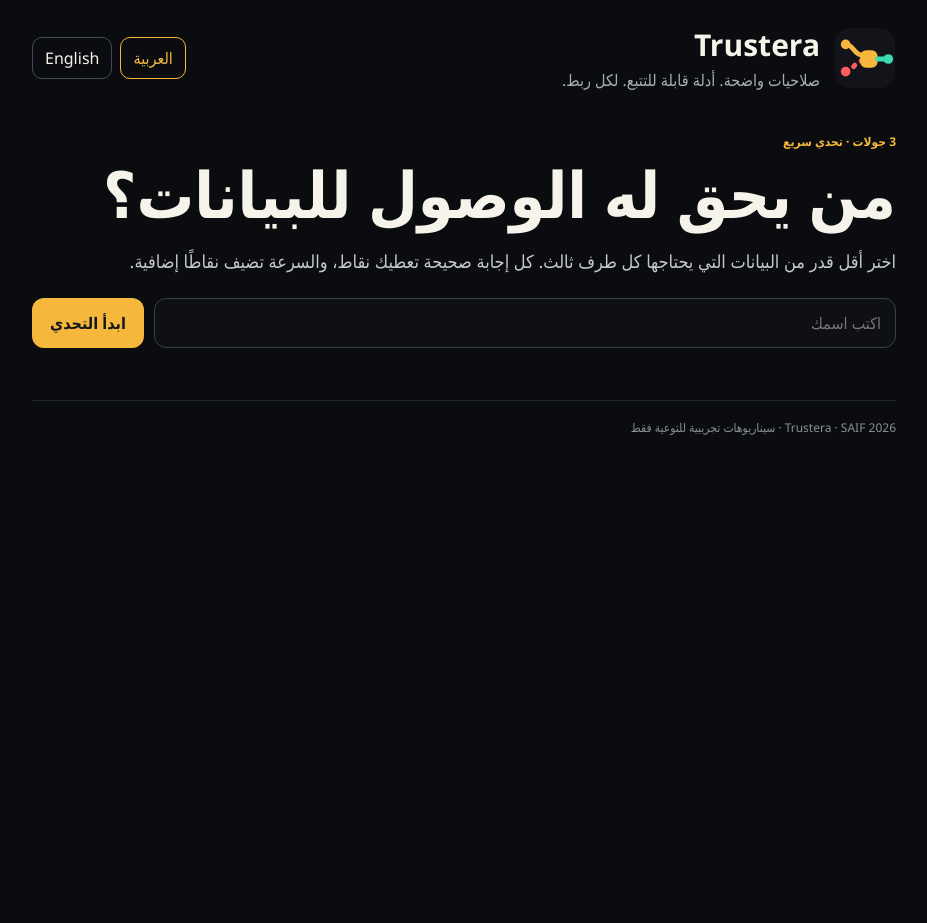
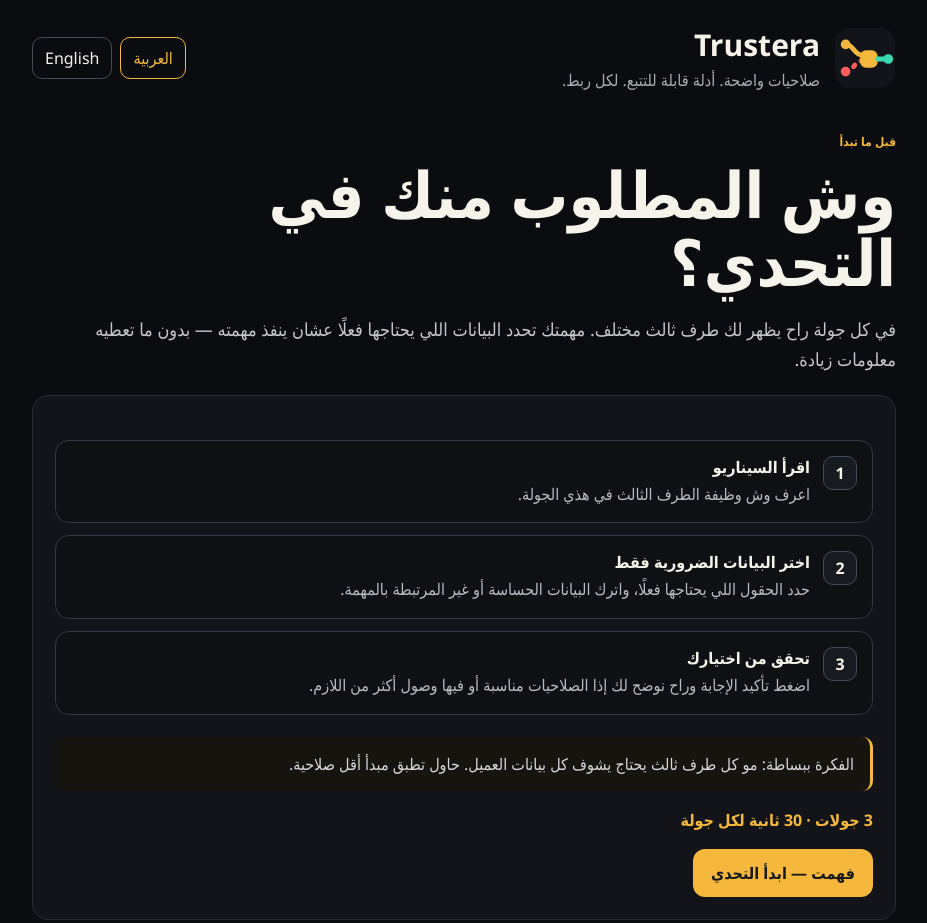
Before and after one commit to 3alxx/trustera, a plain HTML site: page index.html in a window 1280 px wide. Shown: the top 923 px of the page, without its empty margins (176-1103 px from the left). Before the commit the page ends 800 px from the top, so only its background shows below. Drawn offline with Linux system fonts and the light colour scheme.

Commit message:
Add bilingual how-to screen before Trustera challenge

```diff
--- a/index.html
+++ b/index.html
@@ -10,7 +10,7 @@
 *{box-sizing:border-box}html{scroll-behavior:smooth}body{margin:0;background:var(--bg);color:var(--sand);font-family:"Segoe UI",Tahoma,Arial,sans-serif;overflow-x:hidden}
 button,input{font:inherit}.wrap{max-width:900px;margin:auto;padding:24px 18px 70px}.brand{display:flex;align-items:center;gap:14px}.mark{width:62px;height:62px;flex:none}.brand h1{margin:0;font-size:30px}.brand p{margin:4px 0 0;color:var(--muted)}
 .lang{margin-inline-start:auto;display:flex;gap:8px}.lang button{background:transparent;color:var(--sand);border:1px solid #444b55;border-radius:10px;padding:9px 12px;cursor:pointer}.lang .active{border-color:var(--gold);color:var(--gold)}
-.hero{padding:42px 0 18px}.hero h2{font-size:clamp(38px,8vw,64px);line-height:1.06;margin:10px 0 16px}.hero p{font-size:18px;line-height:1.7;color:#c5c8ce}
+.hero{padding:42px 0 18px}.hero h2{font-size:clamp(38px,8vw,64px);line-height:1.06;margin:10px 0 16px}.hero p{font-size:18px;line-height:1.7;color:#c5c8ce}.howto-title{font-size:clamp(34px,7vw,56px);line-height:1.15;margin:10px 0 14px}.howto-lead{font-size:18px;line-height:1.75;color:#c5c8ce}.howto-steps{display:grid;gap:12px;margin:22px 0}.howto-step{display:flex;gap:13px;align-items:flex-start;padding:15px;background:#0E1014;border:1px solid #343944;border-radius:14px}.howto-icon{width:34px;height:34px;flex:none;border-radius:10px;display:grid;place-items:center;background:#171A20;border:1px solid #464C57;font-weight:900}.howto-step strong{display:block;margin-bottom:4px}.howto-note{margin:18px 0;padding:14px 16px;border-inline-start:3px solid var(--gold);background:#15140F;border-radius:10px;color:#d6d8dc;line-height:1.65}.howto-meta{color:var(--gold);font-weight:800;margin:10px 0 18px}
 .kicker{color:var(--gold);font-weight:800;font-size:12px}.card{margin-top:20px;padding:22px;background:var(--card);border:1px solid var(--line);border-radius:16px}.hidden{display:none!important}
 .namebox{display:grid;grid-template-columns:1fr auto;gap:10px;margin-top:22px}.namebox input{min-height:50px;background:#0E1014;color:var(--sand);border:1px solid #3A3F49;border-radius:12px;padding:0 14px}.namebox input.invalid{border-color:var(--red)}
 .form-error{color:var(--red);font-size:13px;margin-top:8px}
@@ -58,7 +58,23 @@ html[dir="ltr"] .field{padding:16px 16px 16px 48px}
 <div class="lang"><button id="arBtn" class="active">العربية</button><button id="enBtn">English</button></div>
 </div>
 
-<section id="intro" class="hero">
+<section id="howto" class="hero">
+<div id="howtoKicker" class="kicker"></div>
+<h2 id="howtoTitle" class="howto-title"></h2>
+<p id="howtoLead" class="howto-lead"></p>
+<div class="card">
+  <div class="howto-steps">
+    <div class="howto-step"><div class="howto-icon">1</div><div><strong id="step1Title"></strong><span id="step1Text" class="sub"></span></div></div>
+    <div class="howto-step"><div class="howto-icon">2</div><div><strong id="step2Title"></strong><span id="step2Text" class="sub"></span></div></div>
+    <div class="howto-step"><div class="howto-icon">3</div><div><strong id="step3Title"></strong><span id="step3Text" class="sub"></span></div></div>
+  </div>
+  <div id="howtoNote" class="howto-note"></div>
+  <div id="howtoMeta" class="howto-meta"></div>
+  <button id="howtoStart" class="primary"></button>
+</div>
+</section>
+
+<section id="intro" class="hero hidden">
 <div id="introKicker" class="kicker"></div>
 <h2 id="introTitle"></h2>
 <p id="introText"></p>
@@ -100,8 +116,15 @@ html[dir="ltr"] .field{padding:16px 16px 16px 48px}
 (()=>{
 const copy={
 ar:{
-dir:"rtl",tag:"صلاحيات واضحة. أدلة قابلة للتتبع. لكل ربط.",introK:"3 جولات · تحدي سريع",title:"من يحق له الوصول للبيانات؟",
-intro:"اختر أقل قدر من البيانات التي يحتاجها كل طرف ثالث. كل إجابة صحيحة تعطيك نقاط، والسرعة تضيف نقاطًا إضافية.",
+dir:"rtl",tag:"صلاحيات واضحة. أدلة قابلة للتتبع. لكل ربط.",
+howtoK:"قبل ما تبدأ",howtoTitle:"وش المطلوب منك في التحدي؟",howtoLead:"في كل جولة راح يظهر لك طرف ثالث مختلف. مهمتك تحدد البيانات اللي يحتاجها فعلًا عشان ينفذ مهمته — بدون ما تعطيه معلومات زيادة.",
+step1Title:"اقرأ السيناريو",step1Text:"اعرف وش وظيفة الطرف الثالث في هذي الجولة.",
+step2Title:"اختر البيانات الضرورية فقط",step2Text:"حدد الحقول اللي يحتاجها فعلًا، واترك البيانات الحساسة أو غير المرتبطة بالمهمة.",
+step3Title:"تحقق من اختيارك",step3Text:"اضغط تأكيد الإجابة وراح نوضح لك إذا الصلاحيات مناسبة أو فيها وصول أكثر من اللازم.",
+howtoNote:"الفكرة ببساطة: مو كل طرف ثالث يحتاج يشوف كل بيانات العميل. حاول تطبق مبدأ أقل صلاحية.",
+howtoMeta:"3 جولات · 30 ثانية لكل جولة",howtoStart:"فهمت — ابدأ التحدي",
+introK:"جاهز؟",title:"من يحق له الوصول للبيانات؟",
+intro:"اكتب اسمك وابدأ. اختر فقط البيانات التي يحتاجها كل طرف ثالث فعلًا.",
 name:"اكتب اسمك",nameErr:"اكتب اسمك أولًا عشان نبدأ التحدي.",nameLen:"الاسم لازم يكون من حرفين إلى 24 حرفًا.",nameChars:"الاسم ما يقبل الرموز < > أو أسطر جديدة.",start:"ابدأ التحدي",round:"الجولة",of:"من",submit:"تأكيد الإجابة",next:"التالي",finish:"عرض النتيجة",
 score:"النقاط",correct:"الإجابات الصحيحة",ok:"إجابة صحيحة ✓",ok2:"اخترت فقط البيانات الضرورية.",bad:"تحتاج مراجعة بسيطة.",wrong:"اخترت بيانات غير مطلوبة: ",missing:"ونسيت بيانات مطلوبة: ",correctAnswer:"الإجابة الصحيحة",
 done:"انتهى التحدي",perfect:"ممتاز! طبّقت مبدأ أقل صلاحية بنجاح.",normal:"أداء جيد — وبعض الصلاحيات تحتاج مراجعة.",
@@ -116,8 +139,15 @@ rounds:[
 {t:"خدمة التحليلات",q:"ما البيانات المناسبة لخدمة التحليلات؟",c:"الهدف قياس الأداء العام بدون إرسال بيانات تعريف شخصية مباشرة.",o:[["anonymous_event_id","معرّف حدث مجهول",1],["page_view","مشاهدة الصفحة",1],["device_type","نوع الجهاز",1],["customer_name","اسم العميل",0],["customer_phone","رقم الجوال",0],["national_id","الهوية الوطنية",0]]}
 ]},
 en:{
-dir:"ltr",tag:"Clear permissions. Traceable evidence. Every integration.",introK:"3 rounds · quick challenge",title:"Who gets the data?",
-intro:"Choose the minimum data each third party truly needs. Correct answers earn points, and speed adds a bonus.",
+dir:"ltr",tag:"Clear permissions. Traceable evidence. Every integration.",
+howtoK:"Before you start",howtoTitle:"What are you supposed to do?",howtoLead:"Each round shows a different third party. Your job is to decide which data it truly needs to do its job — and nothing more.",
+step1Title:"Read the scenario",step1Text:"Understand what the third party is responsible for in this round.",
+step2Title:"Select only necessary data",step2Text:"Choose the fields it actually needs and avoid sensitive or unrelated information.",
+step3Title:"Check your choice",step3Text:"Submit your answer and we’ll show whether the access is appropriate or broader than necessary.",
+howtoNote:"The idea is simple: a third party should not receive every piece of customer data. Apply least privilege.",
+howtoMeta:"3 rounds · 30 seconds each",howtoStart:"Got it — start challenge",
+introK:"Ready?",title:"Who gets the data?",
+intro:"Enter your name and begin. Choose only the data each third party truly needs.",
 name:"Enter your name",nameErr:"Enter your name before starting.",nameLen:"Your name must be 2 to 24 characters.",nameChars:"Your name cannot contain < > or line breaks.",start:"Start challenge",round:"Round",of:"of",submit:"Submit answer",next:"Next",finish:"See result",
 score:"Score",correct:"Correct rounds",ok:"Correct ✓",ok2:"You selected only the necessary data.",bad:"Needs a quick review.",wrong:"You selected unnecessary data: ",missing:"You missed required data: ",correctAnswer:"Correct answer",
 done:"Challenge complete",perfect:"Excellent! You applied least privilege correctly.",normal:"Good attempt — a few permissions need review.",
@@ -137,12 +167,12 @@ let lang="ar";
 const state={name:"",round:0,score:0,correct:0,selected:new Set(),sec:30,t:null,locked:false,order:[],lastOk:false,saved:false};
 const $=id=>document.getElementById(id);
 function shuffle(a){const x=[...a];for(let i=x.length-1;i>0;i--){const j=Math.floor(Math.random()*(i+1));[x[i],x[j]]=[x[j],x[i]]}return x}
-function show(id){["intro","game","final"].forEach(x=>$(x).classList.toggle("hidden",x!==id));window.scrollTo({top:0,behavior:"smooth"})}
+function show(id){["howto","intro","game","final"].forEach(x=>$(x).classList.toggle("hidden",x!==id));window.scrollTo({top:0,behavior:"smooth"})}
 function fieldMarkup(k,label){return lang==="ar"?"<span class='label'>"+label+"</span><span class='tech'>"+k+"</span><span class='check'></span>":"<span class='label'>"+label+"</span><span class='tech'>"+k+"</span><span class='check'></span>"}
 function applyLang(l){
  lang=l;const c=copy[l];document.documentElement.lang=l;document.documentElement.dir=c.dir;
  $("arBtn").classList.toggle("active",l==="ar");$("enBtn").classList.toggle("active",l==="en");
- $("tagline").textContent=c.tag;$("introKicker").textContent=c.introK;$("introTitle").textContent=c.title;$("introText").textContent=c.intro;$("playerName").placeholder=c.name;$("start").textContent=c.start;
+ $("tagline").textContent=c.tag;$("howtoKicker").textContent=c.howtoK;$("howtoTitle").textContent=c.howtoTitle;$("howtoLead").textContent=c.howtoLead;$("step1Title").textContent=c.step1Title;$("step1Text").textContent=c.step1Text;$("step2Title").textContent=c.step2Title;$("step2Text").textContent=c.step2Text;$("step3Title").textContent=c.step3Title;$("step3Text").textContent=c.step3Text;$("howtoNote").textContent=c.howtoNote;$("howtoMeta").textContent=c.howtoMeta;$("howtoStart").textContent=c.howtoStart;$("introKicker").textContent=c.introK;$("introTitle").textContent=c.title;$("introText").textContent=c.intro;$("playerName").placeholder=c.name;$("start").textContent=c.start;
  $("scoreLabel").textContent=c.score;$("correctLabel").textContent=c.correct;$("finalKicker").textContent=c.done;$("passportLabel").textContent=c.passport;$("nameMetric").textContent=c.nameM;$("scoreMetric").textContent=c.scoreM;$("correctMetric").textContent=c.correctM;$("rankMetric").textContent=c.rankM;$("playersMetric").textContent=c.playersM;$("again").textContent=c.again;$("share").textContent=c.share;$("ctaTitle").textContent=c.ctaTitle;$("ctaText").textContent=c.ctaText;$("siteCta").textContent=c.siteCta;$("footer").textContent=c.footer;
  if(!$("game").classList.contains("hidden"))refreshRoundLanguage();
  if(!$("final").classList.contains("hidden"))refreshFinalLanguage();
@@ -232,9 +262,9 @@ function shareResult(){
  else{navigator.clipboard&&navigator.clipboard.writeText(text+" "+location.href);alert(lang==="ar"?"تم نسخ النتيجة والرابط.":"Result and link copied.")}
 }
 $("arBtn").addEventListener("click",()=>applyLang("ar"));$("enBtn").addEventListener("click",()=>applyLang("en"));
-$("start").addEventListener("click",start);$("playerName").addEventListener("keydown",e=>{if(e.key==="Enter")start()});$("playerName").addEventListener("input",()=>{$("nameError").classList.add("hidden");$("playerName").classList.remove("invalid")});
+$("howtoStart").addEventListener("click",()=>show("intro"));$("start").addEventListener("click",start);$("playerName").addEventListener("keydown",e=>{if(e.key==="Enter")start()});$("playerName").addEventListener("input",()=>{$("nameError").classList.add("hidden");$("playerName").classList.remove("invalid")});
 $("submit").addEventListener("click",submitRound);$("next").addEventListener("click",nextRound);$("again").addEventListener("click",()=>{show("intro");window.scrollTo({top:0,behavior:"smooth"})});$("share").addEventListener("click",shareResult);
-applyLang("ar");
+applyLang("ar");show("howto");
 })();
 </script>
 </body>
```
